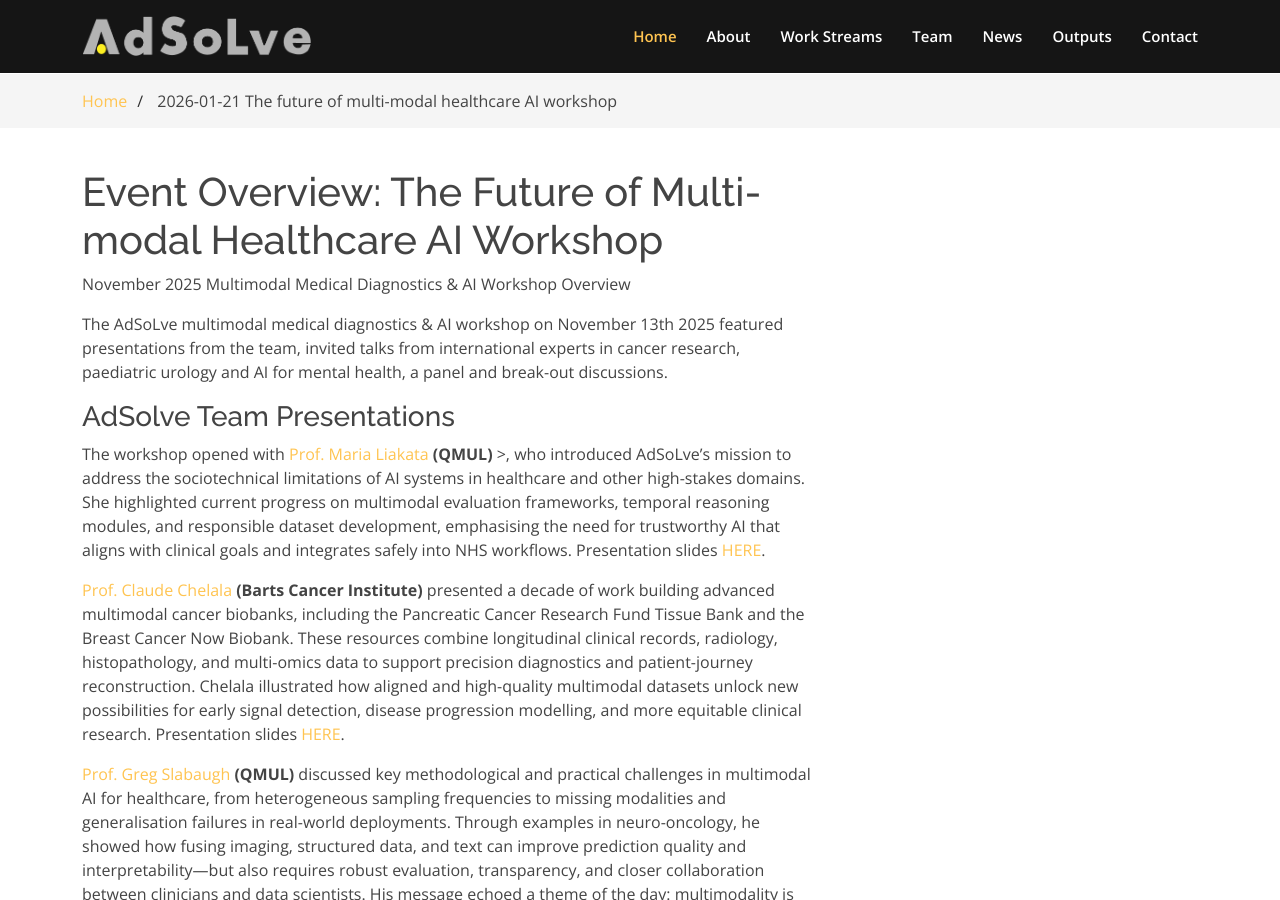
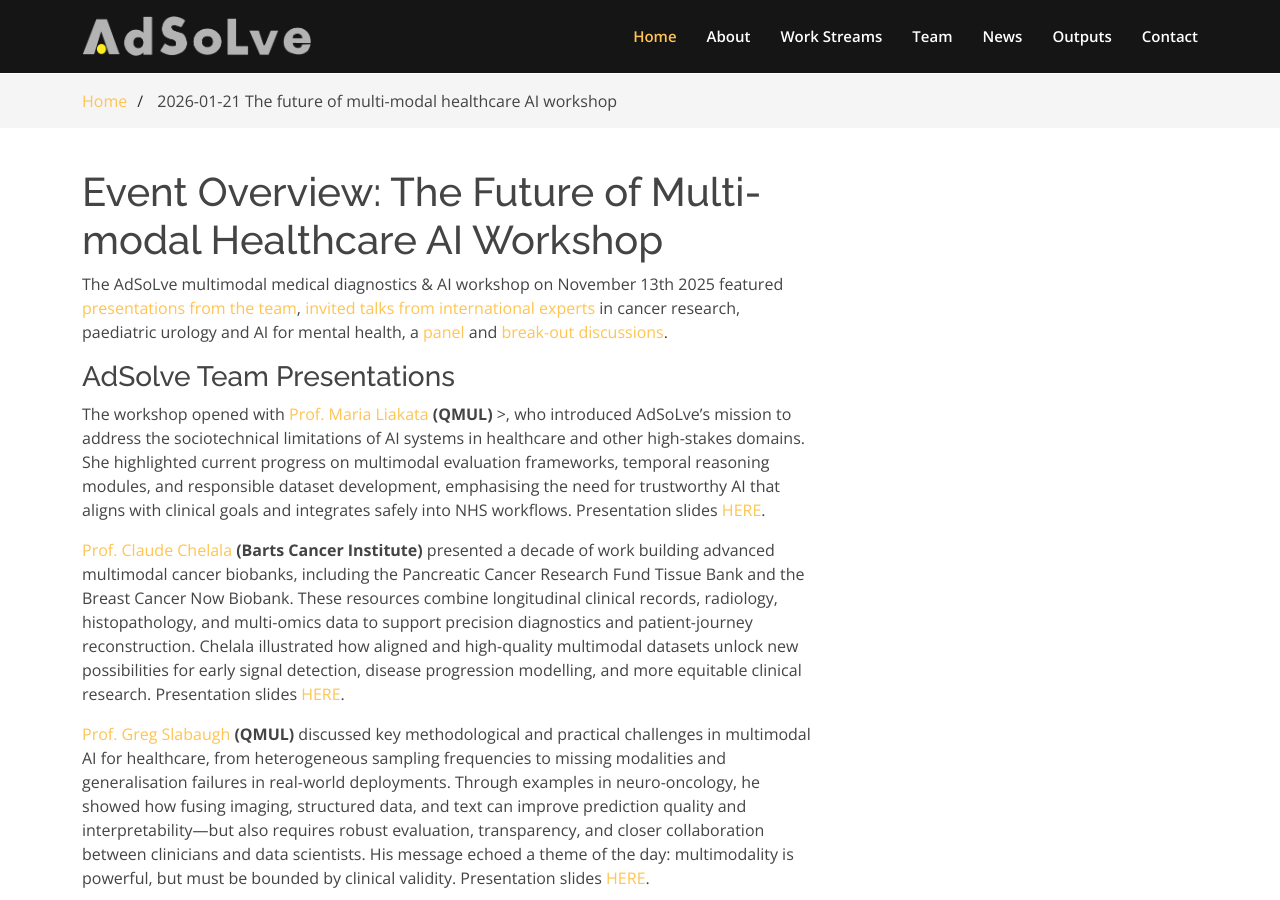
Before and after one commit to adsolve/adsolve.github.io, a Jekyll site: the page built from 2026-01-21-the-future-of-multi-modal-healthcare-ai-workshop.md, in a window 1280 px wide and 900 px high. Built offline with Jekyll 4.4.1, drawn with Linux system fonts in a browser that asks for light colours.

Commit message:
update event overview with links to presentations, invited talks, panel, and breakout discussions

```diff
--- a/_includes/2026-01-21-the-future-of-multi-modal-healthcare-ai-workshop.html
+++ b/_includes/2026-01-21-the-future-of-multi-modal-healthcare-ai-workshop.html
@@ -27,14 +27,13 @@
 						Event Overview: The Future of Multi-modal Healthcare AI Workshop
 					</h1>
 					<p>
-						November 2025 Multimodal Medical Diagnostics &amp; AI Workshop
-						Overview
-					</p>
-					<p>
 						The AdSoLve multimodal medical diagnostics &amp; AI workshop on
-						November 13th 2025 featured presentations from the team, invited
-						talks from international experts in cancer research, paediatric
-						urology and AI for mental health, a panel and break-out discussions.
+						November 13th 2025 featured
+						<a href="#presentation">presentations from the team</a>,
+						<a href="#invited">invited talks from international experts</a> in
+						cancer research, paediatric urology and AI for mental health, a
+						<a href="#panel">panel</a> and
+						<a href="breakout">break-out discussions</a>.
 					</p>
 					<h3 id="presentation">AdSolve Team Presentations</h3>
 					<p>
```
Also changed, not shown: 1 other file.
